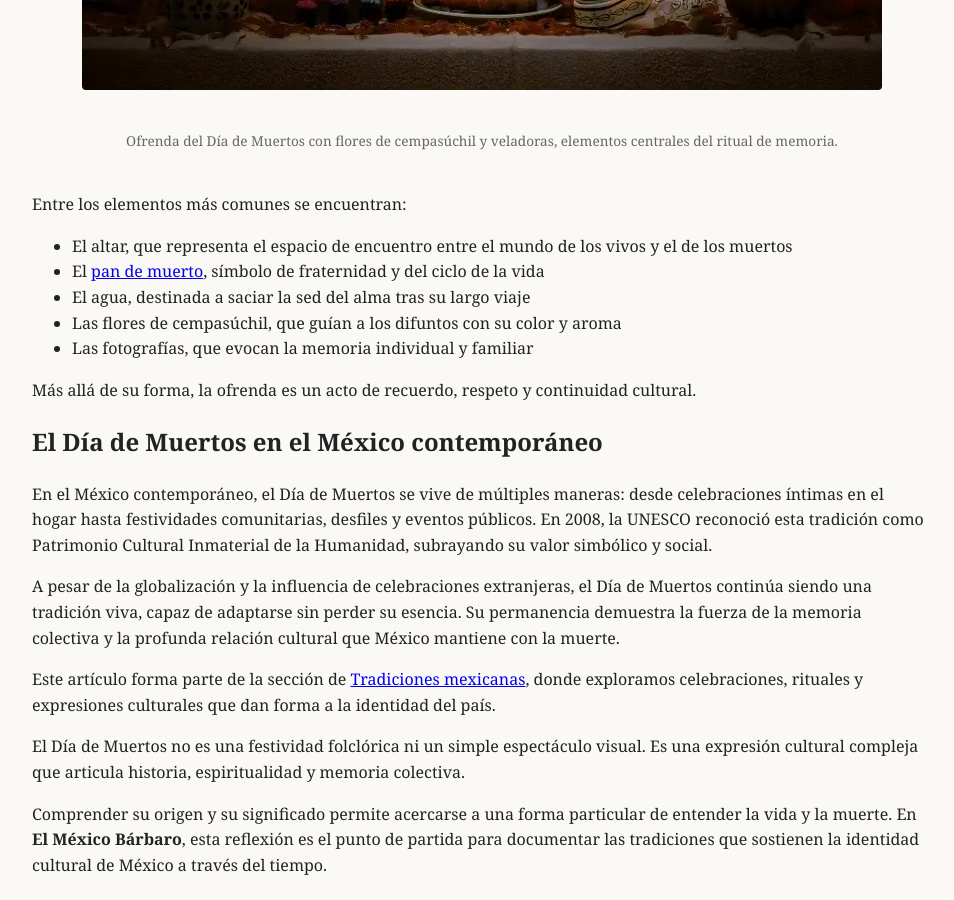
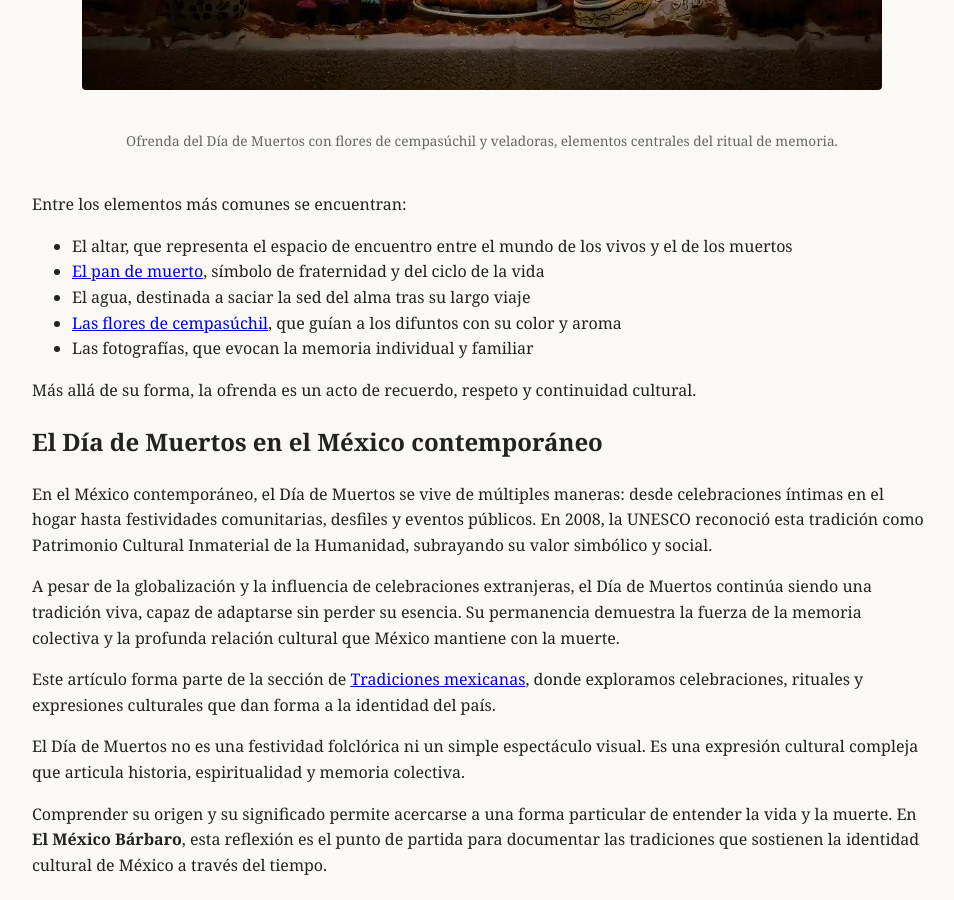
Before and after one commit to elbracamonte/elbracamonte.github.io, a Jekyll site: the page built from _posts/2025-12-11-dia-de-muertos-origen-significado.md, in a window 1280 px wide and 900 px high, scrolled down 2276 px. Shown: the whole window, without its empty margins (158-1112 px from the left). Built offline with Jekyll 4.4.1, drawn with Linux system fonts in a browser that asks for light colours; some of the changed lines change nothing that is shown.

Commit message:
Update 2025-12-11-dia-de-muertos-origen-significado.md

```diff
--- a/_posts/2025-12-11-dia-de-muertos-origen-significado.md
+++ b/_posts/2025-12-11-dia-de-muertos-origen-significado.md
@@ -45,9 +45,9 @@ La ofrenda es el corazón del Día de Muertos. Cada uno de sus elementos posee u
 Entre los elementos más comunes se encuentran:
 
 - El altar, que representa el espacio de encuentro entre el mundo de los vivos y el de los muertos
-- El [pan de muerto](/gastronomia/pan-de-muerto/), símbolo de fraternidad y del ciclo de la vida
+- [El pan de muerto](/gastronomia/pan-de-muerto/), símbolo de fraternidad y del ciclo de la vida
 - El agua, destinada a saciar la sed del alma tras su largo viaje
-- Las flores de cempasúchil, que guían a los difuntos con su color y aroma
+- [Las flores de cempasúchil](/tradiciones/cempasuchil-simbolismo/), que guían a los difuntos con su color y aroma
 - Las fotografías, que evocan la memoria individual y familiar
 
 Más allá de su forma, la ofrenda es un acto de recuerdo, respeto y continuidad cultural.
```
